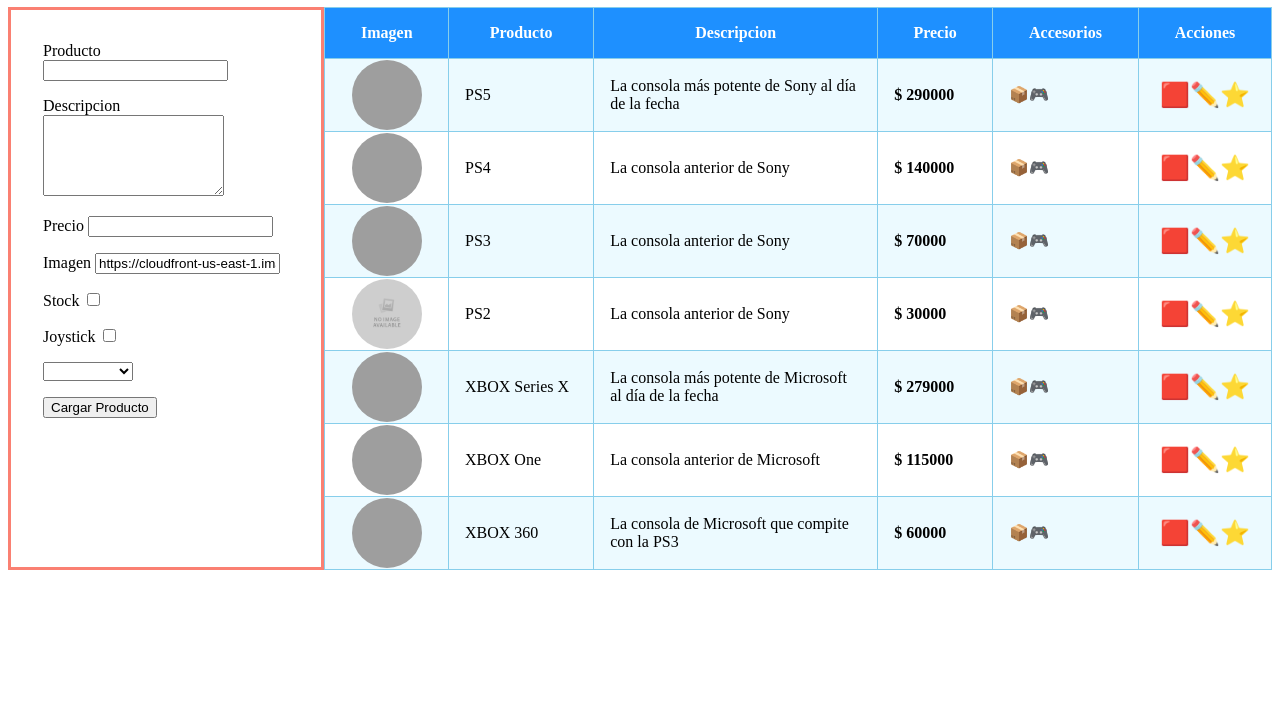
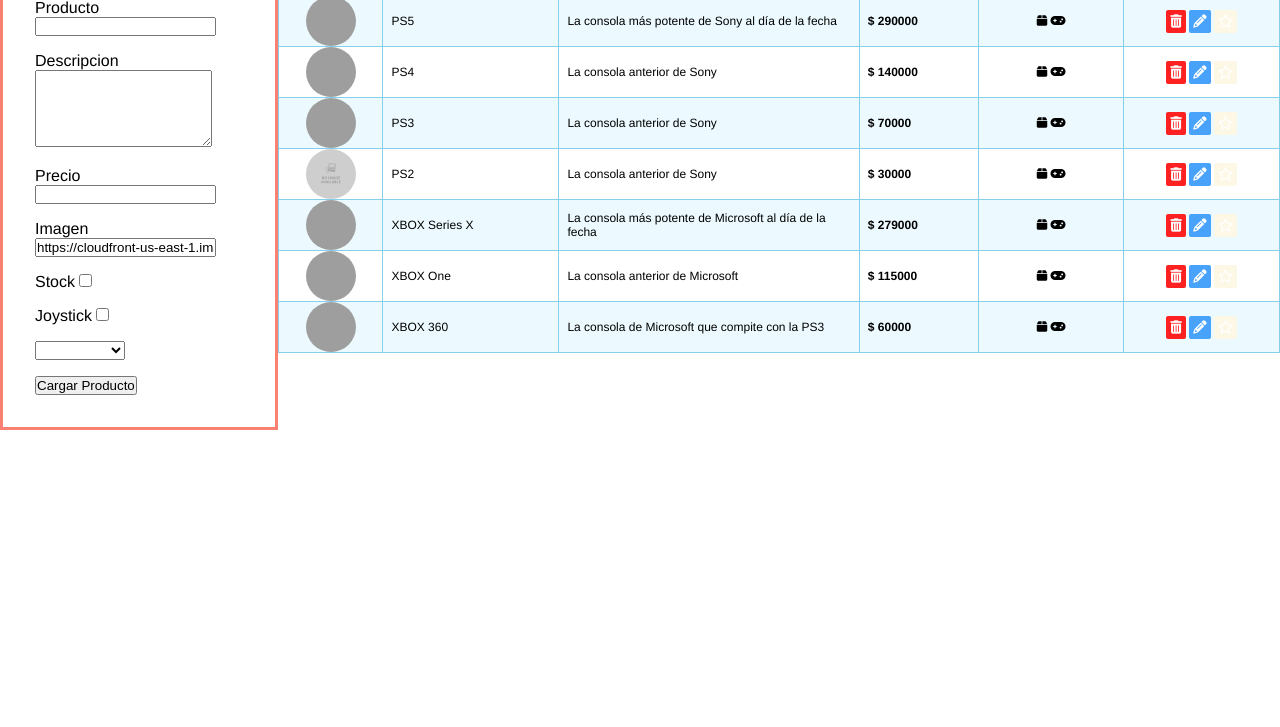
Before and after one commit to Matubil/16--CRUD-Product, a plain HTML site: page index.html in a window 1280 px wide. Shown: the part 73-800 px from the top of the page. Drawn offline with nearby package versions, Linux system fonts and the light colour scheme; grey boxes are pictures that could not be loaded.

Commit message:
Se cambio los estilos de los botones en la tabla y la organizacion del contenedor general

```diff
--- a/css/styles.css
+++ b/css/styles.css
@@ -1,5 +1,16 @@
+*{
+    margin: 0;
+    padding: 0;
+    box-sizing: border-box;
+}
+
+body{
+    font-family: Helvetica, sans-serif;
+}
+
 .container {
     display: flex;
+    flex-direction: column;
 }
 
 .product-form {
@@ -8,6 +19,11 @@
 }
 .product-form > div {
     margin-bottom: 1rem;
+}
+
+.table-container{
+    width: 100vw;
+    overflow-x: scroll;
 }
 
 .table-product {
@@ -21,21 +37,22 @@
 }
 .table-product th, .table-product td {
     border: 1px solid skyblue;
+    font-size: .75rem;
 }
 
 .table-product tr td:not(:first-child) {
-    padding: 1rem;
+    padding: .5rem;
 }
 .table-product tbody tr:nth-child(odd) {
     background-color: rgb(236, 250, 255);
 }
 .table-product tr th {
-    padding: 1rem 2rem;
+    padding: .5rem;
 }
 .product__img {
-    width: 70px;
+    width: 50px;
     object-fit: cover;
-    height: 70px;
+    height: 50px;
     border-radius: 50%;
     display: block;
     margin: 0 auto;
@@ -46,8 +63,75 @@
 .product__price {
     font-weight: bold;
 }
-.product__others, .product__actions {
+.product__other, .product__actions {
     vertical-align: center;
     text-align: center;
     font-size: 1.5rem;
 }
+
+.product__action-btn {
+    background-color: rgb(254, 33, 33);
+    border: none;
+    padding: 0.25rem;
+    border-radius: 2px;
+    color: white;
+}
+
+.product__action-btn:hover {
+    background-color: rgb(199, 1, 1);
+}
+.product__action-btn {
+    background-color: rgb(254, 33, 33);
+    border: none;
+    padding: 0.25rem;
+    border-radius: 2px;
+    color: white;
+}
+
+.product__action-btn:hover {
+    background-color: rgb(199, 1, 1);
+}
+
+/* .product__action-btn--edit { //asi es como deberia de quedar para sass
+    background-color: rgb(73, 162, 250);
+}
+.product__action-btn--edit:hover {
+    background-color: rgb(8, 131, 255);
+}
+
+.product__action-btn--favorite {
+    background-color: rgb(253, 247, 230);
+}
+.product__action-btn--favorite:hover {
+    background-color: rgb(247, 217, 155);
+} */
+
+.btn-edit {
+    background-color: rgb(73, 162, 250);
+}
+.btn-edit:hover {
+    background-color: rgb(8, 131, 255);
+}
+
+.btn-favorite {
+    background-color: rgb(253, 247, 230);
+}
+.btn-favorite:hover {
+    background-color: rgb(247, 217, 155);
+}
+
+@media screen and (min-width: 1000px){
+    .container{
+        flex-direction: row;
+    }
+    .table-container{
+        overflow-x: auto;
+    }
+}
+/* .red-bg .swal-title{ esto es por si queremos modificar algunas cosas de la ventana que salta
+    color: red
+}
+
+.swal-modal {
+    background-color: #333;
+}  */
--- a/index.html
+++ b/index.html
@@ -7,6 +7,9 @@
     <meta name="viewport" content="width=device-width, initial-scale=1.0">
     <title>Objects - methods</title>
 
+    <link rel="stylesheet" href="https://cdnjs.cloudflare.com/ajax/libs/font-awesome/6.3.0/css/all.min.css"
+        integrity="sha512-SzlrxWUlpfuzQ+pcUCosxcglQRNAq/DZjVsC0lE40xsADsfeQoEypE+enwcOiGjk/bSuGGKHEyjSoQ1zVisanQ=="
+        crossorigin="anonymous" referrerpolicy="no-referrer" />
     <link rel="stylesheet" href="/css/styles.css">
 </head>
 
@@ -22,12 +25,11 @@
             </div>
             <div class="input-box">
                 <label for="descLabel">Descripcion</label>
-                <textarea name="description" id="descLabel" rows="5"
-                    required></textarea>
+                <textarea name="description" id="descLabel" rows="5" required></textarea>
             </div>
             <div class="input-box">
                 <label for="priceLabel">Precio</label>
-                <input type="number" name="price" id="priceLabel" required >
+                <input type="number" name="price" id="priceLabel" required>
             </div>
             <div class="input-box">
                 <label for="imgLabel">Imagen</label>
@@ -54,7 +56,7 @@
             </div>
             <button type="submit">Cargar Producto</button>
         </form>
-
+        <div class="table-container">
             <table class="table-product">
                 <thead>
                     <tr>
@@ -71,6 +73,9 @@
                 </tbody>
             </table>
         </div>
+    </div>
+    <script src="https://unpkg.com/sweetalert/dist/sweetalert.min.js"></script>
+
     <!-- <script src="/js/object.js"></script> -->
     <script src="/js/object-exercise.js"></script>
 </body>
--- a/js/object-exercise.js
+++ b/js/object-exercise.js
@@ -55,6 +55,13 @@
     }
 ];
 
+// swal({
+//     title: 'Bienvenido a SweetAlert',
+//     text: 'Este modal o dialogo es provisto por la libreria SweetAlert',
+//     icon: 'info', //creemos que en sweetAlert2 se usa type en vez de icon dijo
+//     className: ''
+// });
+
 //Obtener el body de la tabla para poder modificarlo desde JS
 const tableBody = document.getElementById('table-body')
 // const tableBody = document.querySelector('#table-body') tambien se puede usar este metodo
@@ -89,10 +96,19 @@
                                     $ ${producto.price}
                                 </td>
                                 <td class= "product__other">
-                                    📦🎮
+                                    <i class="fa-solid fa-box"></i>
+                                    <i class="fa-solid fa-gamepad"></i>
                                 </td>
                                 <td class= "product__actions">
-                                    🟥✏️⭐
+                                    <button class="product__action-btn">
+                                        <i class="fa-solid fa-trash-can"></i>
+                                    </button>
+                                    <button class="product__action-btn btn-edit">
+                                        <i class="fa-solid fa-pencil"></i>
+                                    </button>
+                                    <button class="product__action-btn btn-favorite">
+                                        <i class="fa-regular fa-star"></i>
+                                    </button>
                                 </td>
                             </tr>`
 
```
Lines whose indentation alone changed are shown as unchanged.
